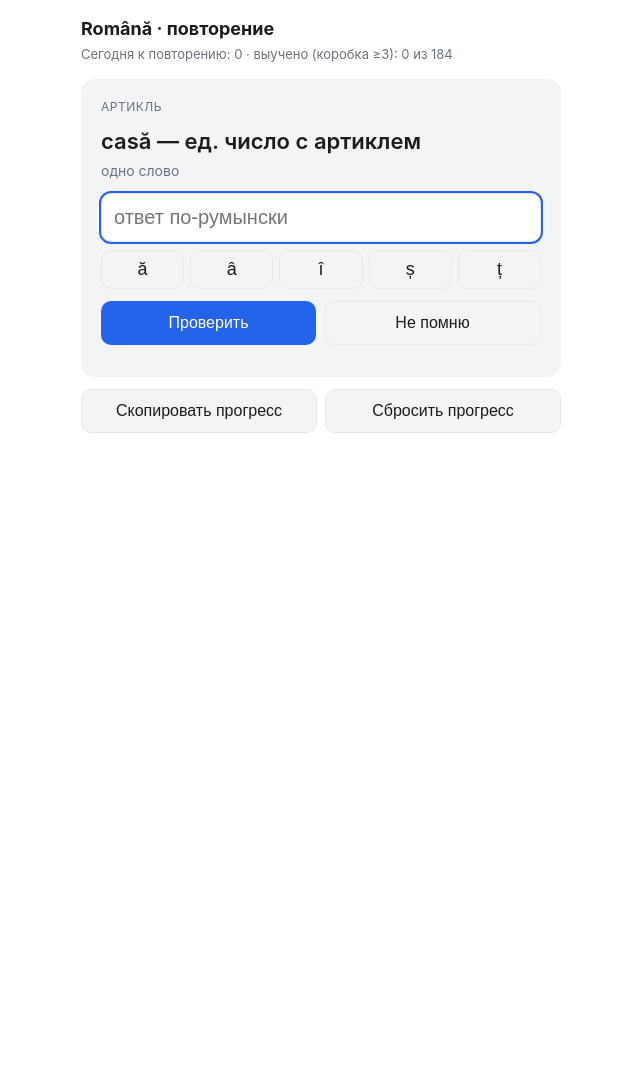
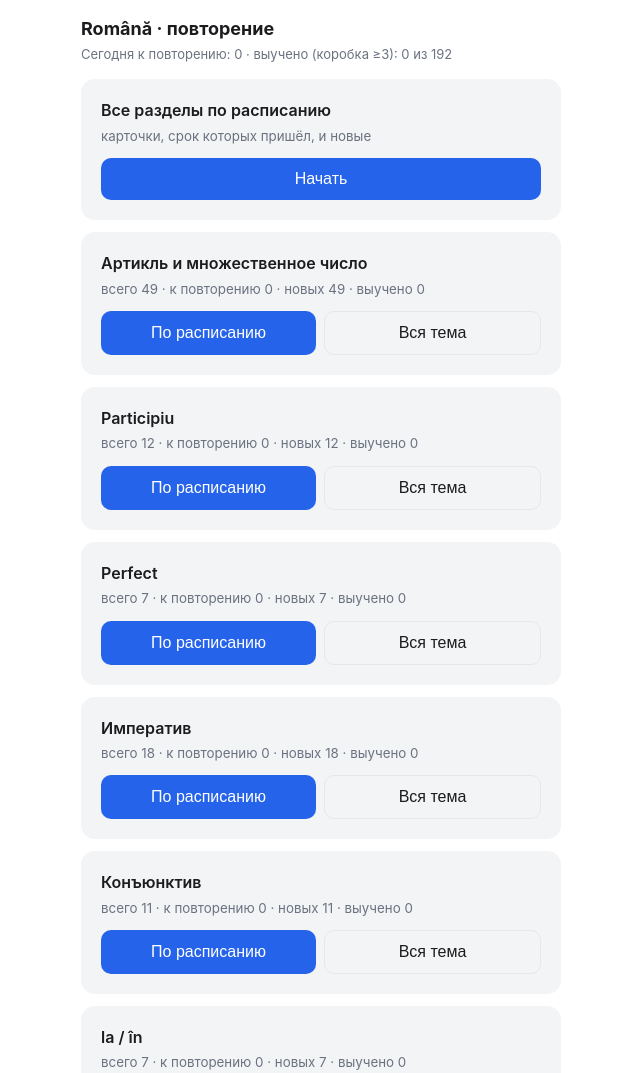
Before and after one commit to a-lobanova/rom, a plain HTML site: page index.html in a window 1280 px wide. Shown: the top 1073 px of the page, without its empty margins (319-959 px from the left). Before the commit the page ends 800 px from the top, so only its background shows below. Drawn offline with Linux system fonts and the light colour scheme.

Commit message:
Add files via upload

```diff
--- a/index.html
+++ b/index.html
@@ -28,6 +28,7 @@ button.alt{background:var(--card);color:var(--fg);border:1px solid var(--line)}
 .chars button{min-width:0;flex:1;padding:8px;font-size:18px;background:var(--card);color:var(--fg);border:1px solid var(--line)}
 .done{text-align:center;padding:32px 8px}
 small{color:var(--muted)}
+.secname{font-weight:600;margin-bottom:2px}
 textarea{width:100%;margin-top:12px;font:13px/1.4 ui-monospace,Menlo,monospace;padding:10px;border-radius:10px;border:1px solid var(--line);background:var(--card);color:var(--fg)}
 </style>
 </head>
@@ -45,7 +46,13 @@ textarea{width:100%;margin-top:12px;font:13px/1.4 ui-monospace,Menlo,monospace;p
    Формат: [тема, вопрос, ответ, подсказка?]. Новые карточки добавляйте в конец,
    id берётся из текста вопроса. */
 const CARDS = [];
-function add(topic, q, a, hint){ CARDS.push({id: topic+"|"+q, topic, q, a, hint: hint||""}); }
+/* Раздел (sec) определяет, в каком списке карточка видна. id остаётся прежним (topic|q),
+   чтобы не потерять прогресс. */
+function sectionOf(topic, q){
+  if(topic==="Артикль" || topic==="Множественное") return "Артикль и множественное число";
+  return topic.replace(/^Урок: /,"");
+}
+function add(topic, q, a, hint){ CARDS.push({id: topic+"|"+q, topic, sec: sectionOf(topic,q), q, a, hint: hint||""}); }
 
 /* Артикль и множественное число */
 [
@@ -218,6 +225,18 @@ add("Правописание","la ___ (plimbare)","plimbare");
  ["În ___ Soroca se află o cetate medievală. (raion)","raionul"]
 ].forEach(([q,a])=> add("Урок: упражнения (Moldova)", q, a));
 
+/* Клитики (аккузатив) */
+[
+ ["Îmi place Maria. ___ văd în fiecare zi. (pe ea)","o"],
+ ["Ion este prietenul meu. ___ văd în fiecare zi. (pe el)","îl"],
+ ["Copiii sunt acasă. ___ văd pe copii. (pe ei, м.р.)","îi"],
+ ["Fetele sunt la școală. ___ văd pe fete. (pe ele)","le"],
+ ["Tu ___ vezi pe mine. (меня)","mă"],
+ ["Eu ___ iubesc pe tine. (тебя)","te"],
+ ["Ei ___ văd pe noi. (нас)","ne"],
+ ["Noi ___ vedem pe voi. (вас)","vă"]
+].forEach(([q,a])=> add("Клитики", q, a, "клитик стоит перед глаголом; для человека после глагола ещё pe"));
+
 /* ---------- Состояние ---------- */
 const INTERVALS = [0,1,3,7,14,30];   // дни для коробок 0..5
 const NEW_PER_DAY = 20;
@@ -261,12 +280,22 @@ const norm = s => s.normalize("NFD").replace(/[̀-ͯ]/g,"").replace(/ș/g,"s").r
 function exact(s){ return s.normalize("NFC").trim().replace(/\s+/g," ").toLowerCase(); }
 const info = c => state.cards[c.id] || {box:0, due:0};
 
-function buildQueue(){
+function shuffle(a){ for(let i=a.length-1;i>0;i--){ const j=Math.floor(Math.random()*(i+1)); [a[i],a[j]]=[a[j],a[i]]; } return a; }
+/* sec=null: все разделы. practice=true: вся тема вперемешку (расписание не меняется). */
+function buildQueue(sec, practice){
+  const pool = sec ? CARDS.filter(c=>c.sec===sec) : CARDS;
+  if(practice) return shuffle(pool.slice());
   if(state.newToday.day !== String(today)) state.newToday = {day:String(today), n:0};
-  const due = CARDS.filter(c=>{const i=info(c); return i.box>0 && i.due<=today;});
-  const fresh = CARDS.filter(c=>info(c).box===0);
+  const due = pool.filter(c=>{const i=info(c); return i.box>0 && i.due<=today;});
+  const fresh = pool.filter(c=>info(c).box===0);
   const left = Math.max(0, NEW_PER_DAY - state.newToday.n);
   return due.concat(fresh.slice(0,left));
+}
+/* тренировка: только счётчики ответов и ошибок, коробка и срок не меняются */
+function record(card, ok){
+  const i = info(card);
+  state.cards[card.id] = Object.assign({}, i, {w:(i.w||0)+(ok?0:1), n:(i.n||0)+1});
+  save();
 }
 function grade(card, ok){
   const i = info(card), wasNew = i.box===0;
@@ -278,7 +307,38 @@ function grade(card, ok){
 }
 
 /* ---------- Интерфейс ---------- */
-let queue = [], cur = null, retry = [], inRetry = false;
+let queue = [], cur = null, retry = [], inRetry = false, practiceMode = false;
+
+function secStats(sec){
+  const pool = CARDS.filter(c=>c.sec===sec);
+  return {
+    t: pool.length,
+    due: pool.filter(c=>{const i=info(c); return i.box>0 && i.due<=today;}).length,
+    fresh: pool.filter(c=>info(c).box===0).length,
+    learned: pool.filter(c=>info(c).box>=3).length
+  };
+}
+function showHome(){
+  renderStats();
+  const secs = [...new Set(CARDS.map(c=>c.sec))];
+  let h = '<div class="card"><div class="secname">Все разделы по расписанию</div><small>карточки, срок которых пришёл, и новые</small><div class="row"><button id="all">Начать</button></div></div>';
+  secs.forEach((s,i)=>{
+    const st = secStats(s);
+    h += `<div class="card"><div class="secname">${esc(s)}</div>
+      <small>всего ${st.t} · к повторению ${st.due} · новых ${st.fresh} · выучено ${st.learned}</small>
+      <div class="row"><button data-i="${i}" data-m="s">По расписанию</button><button class="alt" data-i="${i}" data-m="p">Вся тема</button></div></div>`;
+  });
+  $("view").innerHTML = h;
+  $("all").onclick = ()=>start(null,false);
+  document.querySelectorAll("button[data-m]").forEach(b=>{
+    b.onclick = ()=>start(secs[+b.dataset.i], b.dataset.m==="p");
+  });
+}
+function start(sec, practice){
+  practiceMode = practice; retry = [];
+  queue = buildQueue(sec, practice);
+  next();
+}
 const $ = id => document.getElementById(id);
 const esc = s => s.replace(/[&<>"]/g, c=>({"&":"&amp;","<":"&lt;",">":"&gt;",'"':"&quot;"}[c]));
 
@@ -292,12 +352,14 @@ function next(){
   inRetry = queue.length===0;           // повторный проход ошибок не меняет коробку
   cur = queue.shift() || retry.shift() || null;
   if(!cur){
-    $("view").innerHTML = '<div class="card done"><div class="q">На сегодня всё ✓</div><small>Возвращайся завтра. Новые карточки добавим после следующих уроков.</small></div>';
+    $("view").innerHTML = '<div class="card done"><div class="q">Готово ✓</div><small>По расписанию здесь больше ничего нет. Чтобы потренироваться ещё, выбери «Вся тема».</small><div class="row"><button id="back">← К разделам</button></div></div>';
+    $("back").onclick = showHome;
     return;
   }
   $("view").innerHTML = `
    <div class="card">
-     <div class="topic">${esc(cur.topic)}</div>
+     <div class="row" style="margin:0 0 10px"><button class="alt" id="back">← Разделы</button></div>
+     <div class="topic">${esc(cur.sec)}${practiceMode ? " · тренировка" : ""}</div>
      <div class="q">${esc(cur.q)}</div>
      <div class="hint">${esc(cur.hint)}</div>
      <input id="ans" autocomplete="off" autocapitalize="off" spellcheck="false" placeholder="ответ по-румынски">
@@ -308,6 +370,7 @@ function next(){
   const inp = $("ans"); inp.focus();
   inp.addEventListener("keydown", e=>{ if(e.key==="Enter") check(); });
   $("check").onclick = check; $("idk").onclick = ()=>reveal(false,"");
+  $("back").onclick = showHome;
   document.querySelectorAll(".chars button").forEach(b=>b.onclick=()=>{inp.value+=b.dataset.ch;inp.focus();});
 }
 function check(){
@@ -317,7 +380,7 @@ function check(){
   reveal(ok, diacOk ? "" : "Правильно, но с диакритикой: ");
 }
 function reveal(ok, note){
-  if(!inRetry){ grade(cur, ok); if(!ok) retry.push(cur); }   // ошибка → повтор в конце сессии
+  if(!inRetry){ if(practiceMode) record(cur, ok); else grade(cur, ok); if(!ok) retry.push(cur); }   // ошибка → повтор в конце сессии
   else if(!ok) retry.push(cur);
   $("res").innerHTML = (ok
     ? `<span class="ok">✓ ${note}<b>${esc(cur.a)}</b></span>`
@@ -329,7 +392,7 @@ function reveal(ok, note){
 $("exp").onclick = ()=>{
   const by = {};
   CARDS.forEach(c=>{
-    const i = info(c), t = by[c.topic] || (by[c.topic] = {cards:0,seen:0,learned:0,n:0,w:0});
+    const i = info(c), t = by[c.sec] || (by[c.sec] = {cards:0,seen:0,learned:0,n:0,w:0});
     t.cards++; if(i.n) t.seen++; if(i.box>=3) t.learned++; t.n += i.n||0; t.w += i.w||0;
   });
   const weak = CARDS.filter(c=>(info(c).w||0)>0).sort((a,b)=>info(b).w-info(a).w).slice(0,15);
@@ -351,7 +414,7 @@ $("reset").onclick = ()=>{
   loadCloud(cloud=>{
     const pick = cloud || local;               // облако Telegram в приоритете
     if(pick && pick.cards) state = pick;
-    queue = buildQueue(); next();
+    showHome();
   });
 })();
 </script>
```
